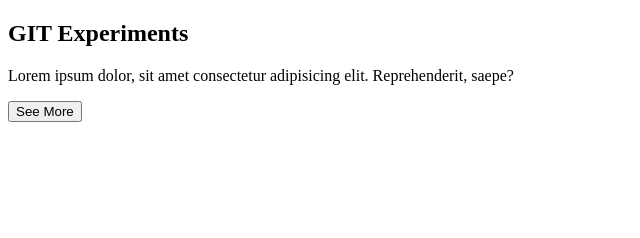
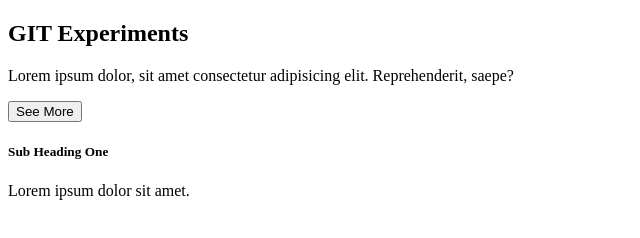
Before and after one commit to ajalkrishna/git-experiment-one, a plain HTML site: page git-exp.html in a window 1280 px wide. Shown: the whole page, without its empty margins (0-640 px from the left). Drawn offline with Linux system fonts and the light colour scheme.

Commit message:
sub heading added

```diff
--- a/git-exp.html
+++ b/git-exp.html
@@ -10,5 +10,7 @@
     <h2>GIT Experiments</h2>
     <p>Lorem ipsum dolor, sit amet consectetur adipisicing elit. Reprehenderit, saepe?</p>
     <button>See More</button>
+    <h5>Sub Heading One</h5>
+    <p>Lorem ipsum dolor sit amet.</p>
 </body>
 </html>
```
